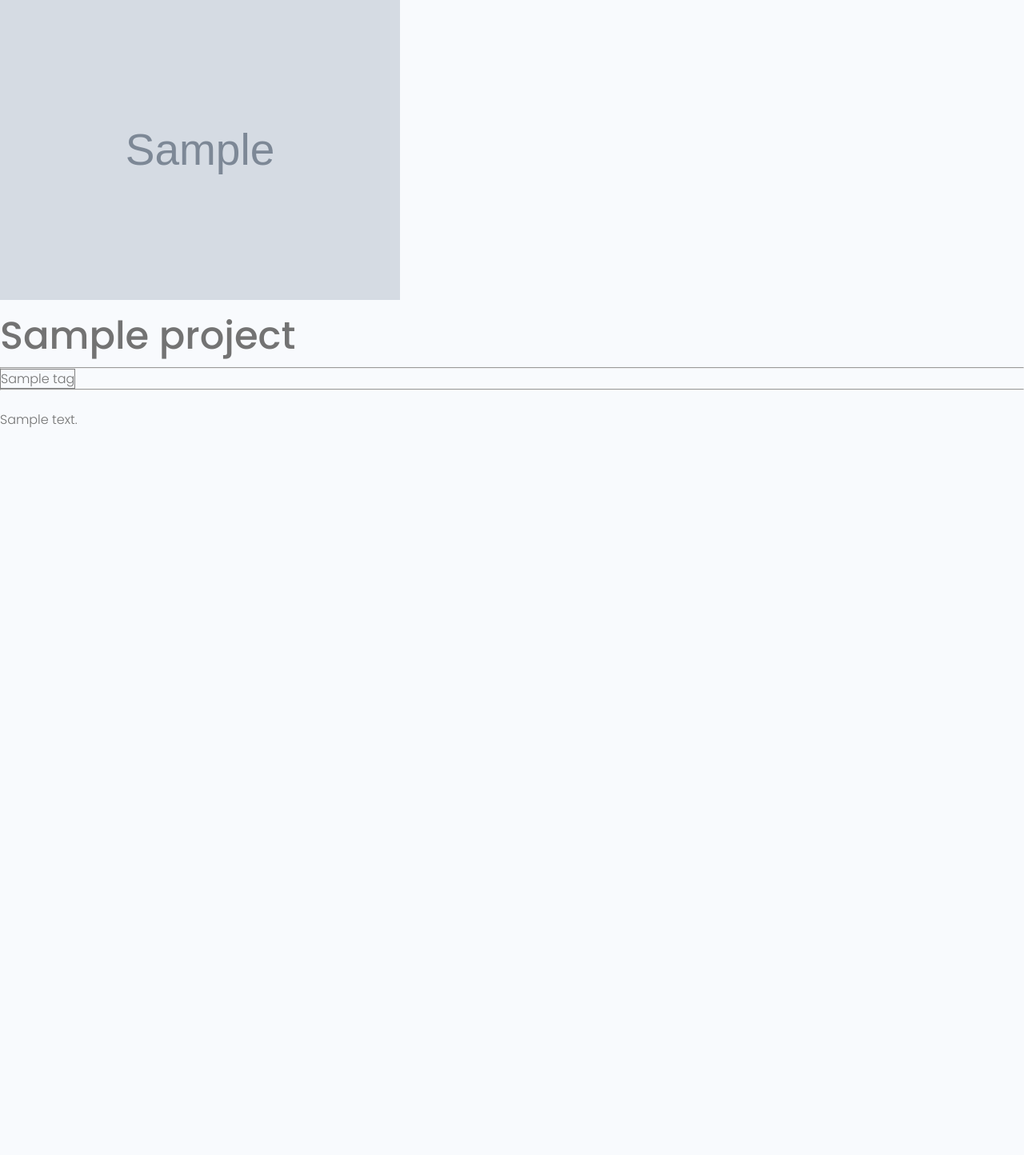
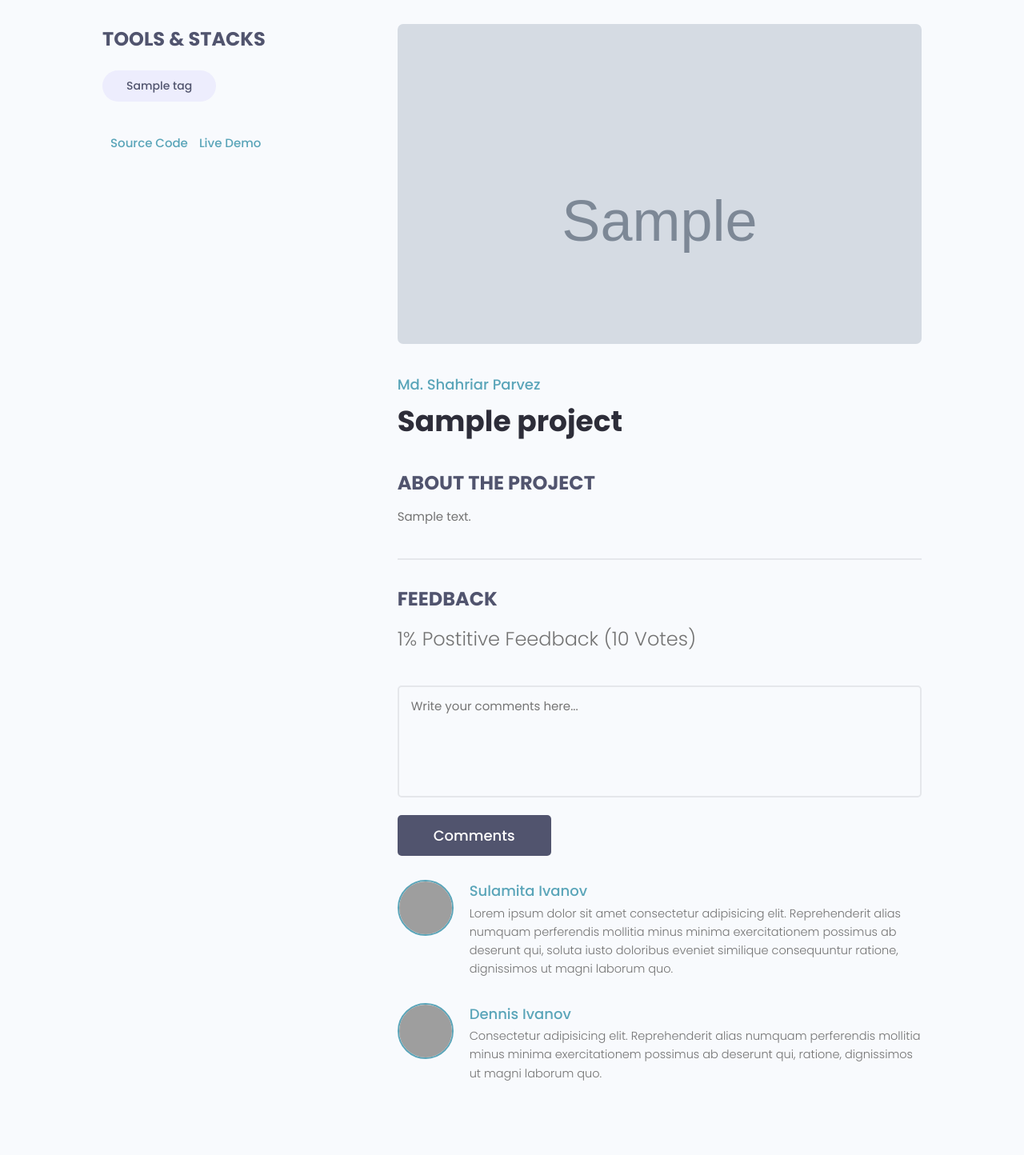
Before and after one commit to kikutan-day65/portofolio-dev-django, a Django app: page /project/00000000-0000-0000-0000-000000000001 in a window 1280 px wide. Shown: the part 77-1521 px from the top of the page at 80% size. Before the commit the page ends 611 px from the top, so only its background shows below. Run offline with Django 4.2, Linux system fonts and the light colour scheme; tables that the repository leaves empty hold one stand-in row (values such as "Sample post"); grey boxes marked "Sample" are stand-in pictures; some libraries are stand-ins or nearby versions; grey boxes are pictures that could not be loaded.

Commit message:
style: change the theme for single project page

```diff
--- a/devsearch/projects/templates/projects/single-project.html
+++ b/devsearch/projects/templates/projects/single-project.html
@@ -3,17 +3,94 @@
 
 {% block content %}
 
-<img style="max-width: 500px;" src="{{ project.featured_image.url }}">
+<!-- Main Section -->
+<main class="singleProject my-md">
+    <div class="container">
+        <div class="layout">
+            <div class="column column--1of3">
+                <h3 class="singleProject__subtitle">Tools & Stacks</h3>
+                <div class="singleProject__toolStack">
+                    {% for tag in project.tags.all %}
+                    <span class="tag tag--pill tag--sub tag--lg">
+                        <small>{{ tag }}</small>
+                    </span>
+                    {% endfor %}
+                </div>
 
-<h1>{{ project.title }}</h1>
-<hr>
 
-{% for tag in project.tags.all %}
-    <span style="border: 1px solid grey" >{{ tag }}</span>
-{% endfor %}
+                {% if project.source_link %}
+                <a class="singleProject__liveLink" href="#" target="_blank">
+                    <i class="im im-external-link"></i>Source Code
+                </a>
+                {% endif %}
 
-<hr>
-<br>
-<p>{{ project.description }}</p>
+                {% if project.demo_link %}
+                <a class="singleProject__liveLink" href="#" target="_blank">
+                    <i class="im im-external-link"></i>Live Demo
+                </a>
+                {% endif %}
+            </div>
+            <div class="column column--2of3">
+                <img class="singleProject__preview" src="{{ project.featured_image.url }}" alt="portfolio thumbnail" />
+                <a href="profile.html" class="singleProject__developer">Md. Shahriar Parvez</a>
+                <h2 class="singleProject__title">{{ project.title }}</h2>
+                <h3 class="singleProject__subtitle">About the Project</h3>
+                <div class="singleProject__info">
+                    {{ project.description }}
+                </div>
+
+                <div class="comments">
+                    <h3 class="singleProject__subtitle">Feedback</h3>
+                    <h5 class="project--rating">
+                        {{ project.vote_ratio }}% Postitive Feedback ({{ project.vote_total }} Vote{{ project.vote_total | pluralize:"s" }})
+                    </h5>
+
+                    <form class="form" action="#" method="POST">
+                        <!-- Textarea -->
+                        <div class="form__field">
+                            <label for="formInput#textarea">Comments: </label>
+                            <textarea class="input input--textarea" name="message" id="formInput#textarea"
+                                placeholder="Write your comments here..."></textarea>
+                        </div>
+                        <input class="btn btn--sub btn--lg" type="submit" value="Comments" />
+                    </form>
+                    <div class="commentList">
+                        <div class="comment">
+                            <a href="profile.html">
+                                <img class="avatar avatar--md"
+                                    src="https://pbs.twimg.com/profile_images/1335382240931368961/b3wSZKj4_400x400.jpg"
+                                    alt="user" />
+                            </a>
+                            <div class="comment__details">
+                                <a href="profile.html" class="comment__author">Sulamita Ivanov</a>
+                                <p class="comment__info">
+                                    Lorem ipsum dolor sit amet consectetur adipisicing elit. Reprehenderit alias numquam
+                                    perferendis
+                                    mollitia minus minima exercitationem possimus ab deserunt qui, soluta iusto
+                                    doloribus eveniet
+                                    similique consequuntur ratione, dignissimos ut magni laborum quo.
+                                </p>
+                            </div>
+                        </div>
+                        <div class="comment">
+                            <a href="profile.html">
+                                <img class="avatar avatar--md" src="https://avatars.githubusercontent.com/u/33843378"
+                                    alt="user" />
+                            </a>
+                            <div class="comment__details">
+                                <a href="profile.html" class="comment__author">Dennis Ivanov</a>
+                                <p class="comment__info">
+                                    Consectetur adipisicing elit. Reprehenderit alias numquam perferendis mollitia minus
+                                    minima
+                                    exercitationem possimus ab deserunt qui, ratione, dignissimos ut magni laborum quo.
+                                </p>
+                            </div>
+                        </div>
+                    </div>
+                </div>
+            </div>
+        </div>
+    </div>
+</main>
 
 {% endblock content %}
```
Also changed, not shown: devsearch/templates/single-project.html (deleted, +0 -152 lines).
